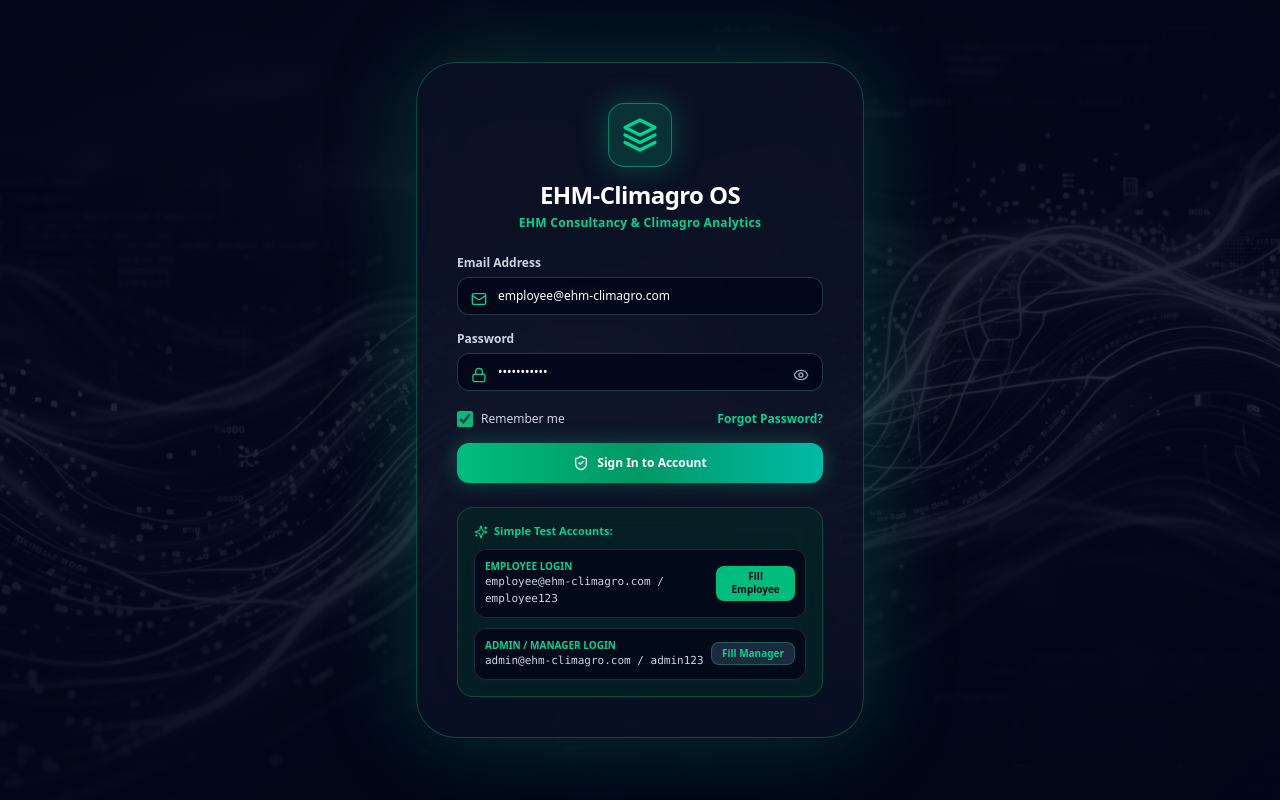
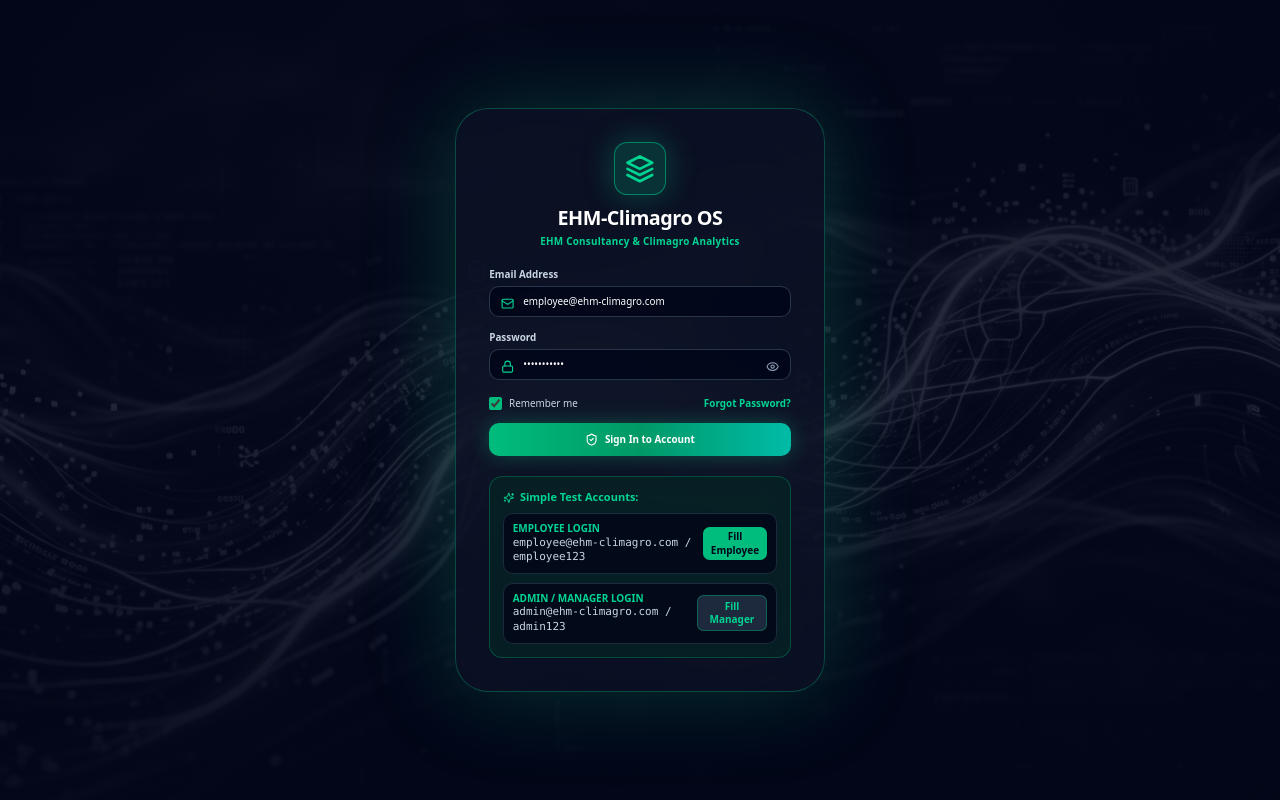
Before and after one commit to ashutosh096/hrdashboard, a React (Vite) app in the folder artifacts/hr-dashboard/: page / in a window 1280 px wide. Built offline with nearby package versions, Linux system fonts and the light colour scheme.

Commit message:
style(ui): adjust base font size to 82.5% for sleek compact 75% display scaling by default

```diff
--- a/artifacts/hr-dashboard/src/index.css
+++ b/artifacts/hr-dashboard/src/index.css
@@ -9,10 +9,15 @@
     --card-bg: #FFFFFF;
   }
 
+  html {
+    font-size: 82.5%; /* Scaled down base unit to render compact 75% display density */
+  }
+
   body {
     background-color: var(--bg-page);
     color: #111827;
     font-family: 'Inter', system-ui, -apple-system, sans-serif;
+    -webkit-font-smoothing: antialiased;
   }
 }
 
```
Also changed, not shown: 1 other file (tests, documents, lock files or other folders).
